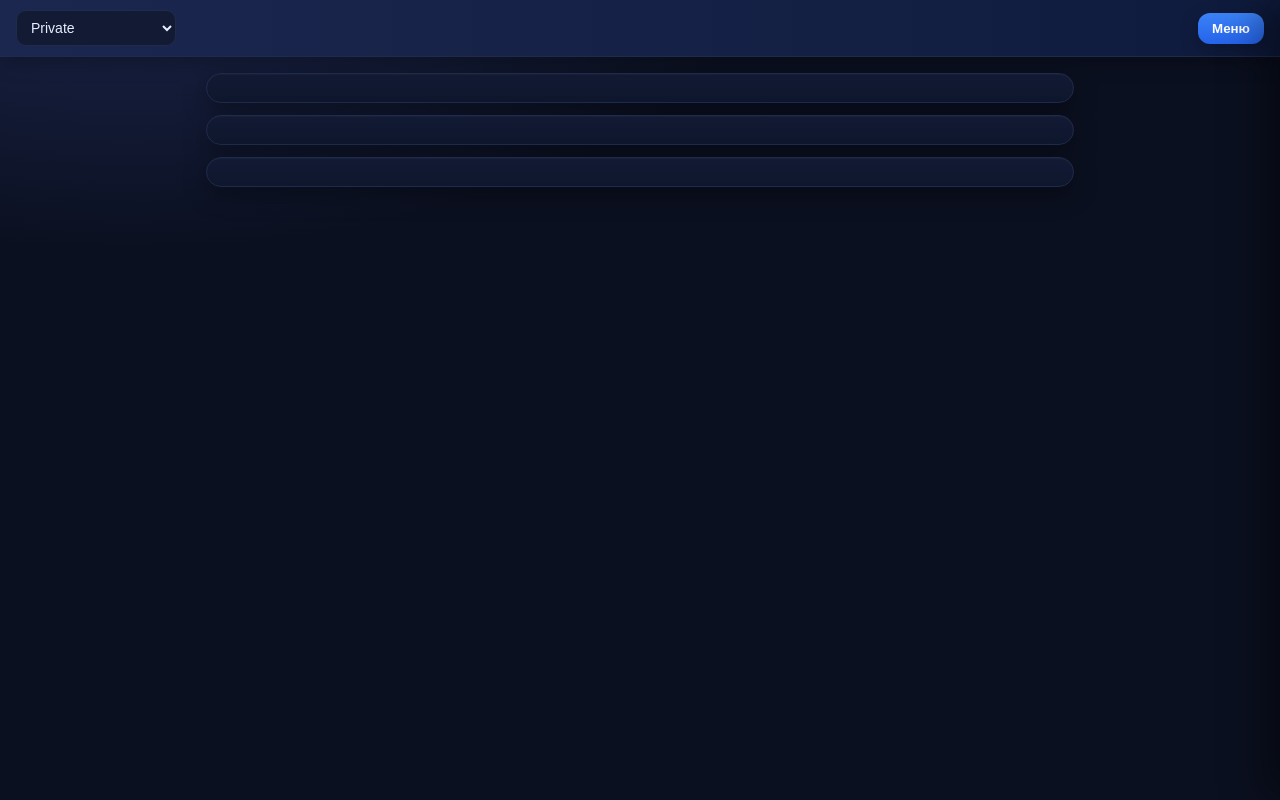
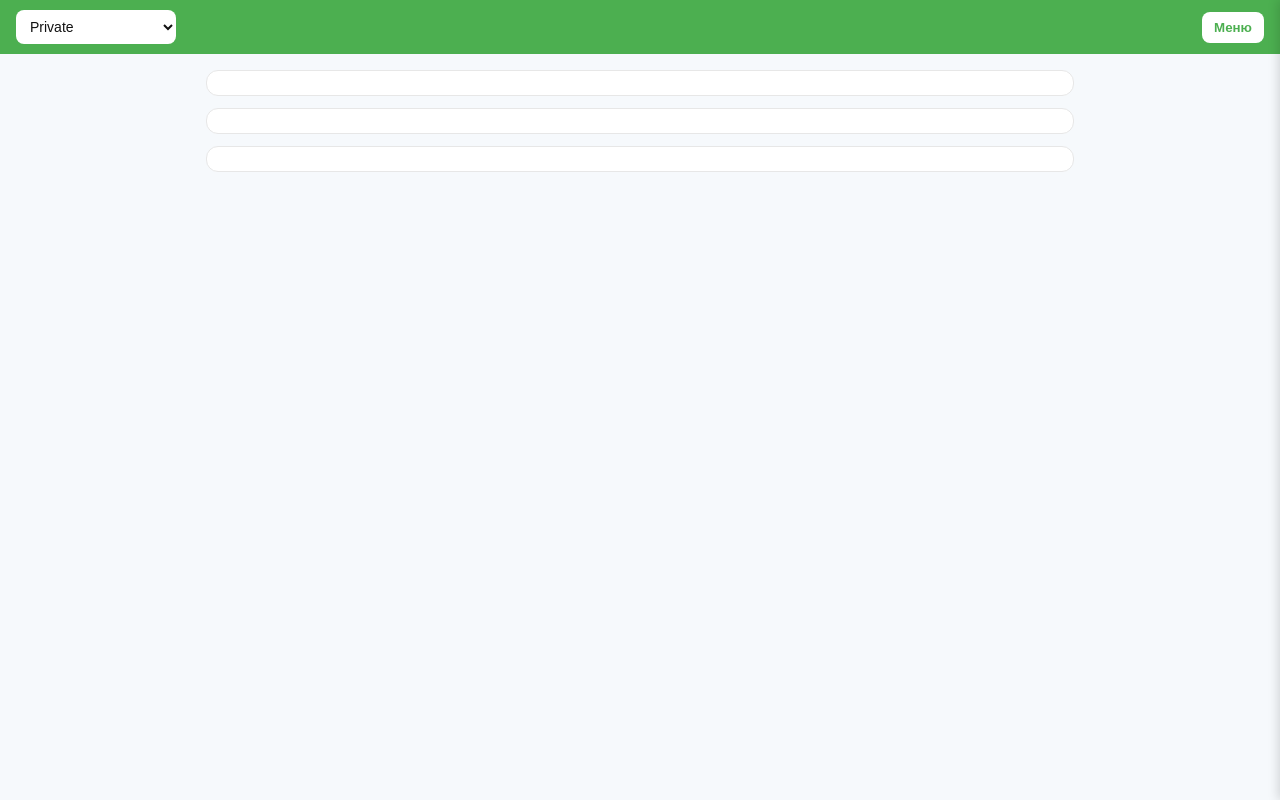
Before and after one commit to Dimash134/finance-miniapp, a Flask app: page /app in a window 1280 px wide. Run offline with Flask 3, Linux system fonts and the light colour scheme; data that the repository does not hold is empty; some libraries are stand-ins or nearby versions.

Commit message:
index.html

```diff
--- a/templates/index.html
+++ b/templates/index.html
@@ -6,171 +6,93 @@
 <meta name="viewport" content="width=device-width, initial-scale=1, maximum-scale=1, viewport-fit=cover">
 <script src="https://telegram.org/js/telegram-web-app.js"></script>
 <style>
-:root{
-  /* Палитра и тени */
-  --bg:#0b1020;          /* тёмный фон — чище контраст на телефонах */
-  --bg-2:#0f152a;
-  --card:#121a34;
-  --line:#1f2b4a;
-  --muted:#9fb0d0;
+  :root{ --green:#4caf50; --green-2:#2e7d32; --bg:#f6f9fc; --red:#d32f2f;
+         --card:#ffffff; --muted:#777; --line:#e7e7e7; --danger-bg:#ffebee; --danger-text:#b71c1c;}
+  *{box-sizing:border-box} html,body{height:100%}
+  body{margin:0; font-family:Arial, sans-serif; background:var(--bg);
+       padding-top:env(safe-area-inset-top); padding-bottom:env(safe-area-inset-bottom);}
+  .top-bar{position:sticky; top:0; z-index:100; display:flex; gap:12px; align-items:center; justify-content:space-between;
+           background:var(--green); color:#fff; padding:10px 16px;}
+  .branch-select{background:#fff; color:#111; border:0; border-radius:8px; padding:8px 10px; min-width:160px; font-size:14px;}
+  .menu-button{background:#fff; color:var(--green); border:0; border-radius:8px; padding:8px 12px; font-weight:700; cursor:pointer;}
 
-  --green:#22c55e;       /* успех */
-  --green-2:#16a34a;
-  --red:#ef4444;         /* ошибка */
-  --red-2:#dc2626;
-
-  --ink:#e6eeff;         /* базовый текст */
-  --ink-soft:#c9d6f3;
-
-  --ring:#3b82f6;        /* фокус */
-  --shadow: 0 8px 24px rgba(0,0,0,.35), 0 1px 0 rgba(255,255,255,.03) inset;
-  --shadow-soft: 0 6px 18px rgba(0,0,0,.25);
-}
-
-/* База */
-*{box-sizing:border-box}
-html,body{height:100%}
-body{
-  margin:0; background:radial-gradient(1200px 600px at 10% -10%, #1c2750 0%, #0b1020 55%) fixed;
-  color:var(--ink); font: 14px/1.45 system-ui, -apple-system, Segoe UI, Roboto, Arial, sans-serif;
-  -webkit-font-smoothing:antialiased; -moz-osx-font-smoothing:grayscale;
-  padding-top:env(safe-area-inset-top); padding-bottom:env(safe-area-inset-bottom);
-}
-
-/* Верхняя панель */
-.top-bar{
-  position:sticky; top:0; z-index:100;
-  display:flex; align-items:center; justify-content:space-between; gap:12px;
-  background:linear-gradient(90deg,#1c2750,#0f1b3d);
-  border-bottom:1px solid #1f2b4a; color:var(--ink);
-  padding:10px 16px; box-shadow:var(--shadow-soft);
-}
-.branch-select{
-  background:var(--card); color:var(--ink);
-  border:1px solid var(--line); border-radius:10px;
-  padding:8px 10px; min-width:160px; font-size:14px; outline:none;
-}
-.branch-select:focus{box-shadow:0 0 0 2px var(--ring); border-color:transparent}
-.menu-button{
-  background:linear-gradient(180deg,#3b82f6,#2563eb);
-  color:#fff; border:0; border-radius:12px; padding:8px 14px;
-  font-weight:700; cursor:pointer; box-shadow:var(--shadow-soft); transition:transform .08s ease;
-}
-.menu-button:active{transform:translateY(1px)}
-
-/* Боковое меню */
-.side-menu{
-  position:fixed; top:0; right:-280px; width:280px; height:100%;
-  background:linear-gradient(180deg,#0f152a,#0b1020); border-left:1px solid var(--line);
-  box-shadow:-16px 0 40px rgba(0,0,0,.45); padding:18px; transition:right .25s ease; z-index:1000;
-}
-.side-menu.open{right:0}
-.side-menu h3{margin:0 0 8px; color:var(--ink); font-size:16px}
-.side-menu button{
-  display:block; width:100%; margin:10px 0; padding:12px; font-size:15px;
-  background:var(--card); color:var(--ink); border:1px solid var(--line); border-radius:12px; cursor:pointer;
-}
-.side-menu button:hover{border-color:#2b3b68}
-.overlay{position:fixed; inset:0; background:rgba(7,10,18,.5); opacity:0; pointer-events:none; transition:opacity .2s; z-index:900}
+  .side-menu{position:fixed; top:0; right:-270px; width:270px; height:100%; background:#fff; box-shadow:-2px 0 10px rgba(0,0,0,.15);
+             padding:18px; transition:right .25s ease; z-index:1000;}
+  .side-menu.open{right:0} .side-menu h3{margin:0 0 10px}
+  .side-menu button{display:block; width:100%; margin:8px 0; padding:12px; font-size:16px; background:#f2f2f2; border:none; border-radius:10px; cursor:pointer}
+  .overlay{position:fixed; inset:0; background:rgba(0,0,0,.1); opacity:0; pointer-events:none; transition:opacity .2s; z-index:900}
   .overlay.show{opacity:1; pointer-events:auto}
 
-/* Контейнер */
   .container{padding:16px; max-width:900px; margin:0 auto}
 
-/* Карточки (главная + отчёты) */
-.dash-block{
-  background:linear-gradient(180deg,#121a34,#0f172e);
-  border:1px solid var(--line); border-radius:16px; padding:14px; margin-bottom:12px;
-  box-shadow:var(--shadow);
-}
+  /* Главная — три блока вертикально без заголовков */
+  .dash-block{background:#fff; border:1px solid var(--line); border-radius:12px; padding:12px 14px; margin-bottom:12px;}
   .dash-block table{width:100%; border-collapse:collapse}
-.dash-block td{padding:10px 8px; border-bottom:1px dashed #233257; font-size:15px; color:var(--ink)}
+  .dash-block td{padding:8px 6px; border-bottom:1px solid #eee; font-size:15px}
   .dash-block tr:last-child td{border-bottom:none}
 
-/* Вкладки и контролы */
-.tabs{display:flex; gap:8px; justify-content:center; margin:16px 0 10px; flex-wrap:wrap}
-.tab{
-  padding:8px 14px; border-radius:999px; cursor:pointer; font-weight:700;
-  background:rgba(255,255,255,.06); color:var(--ink); border:1px solid transparent;
-}
-.tab.active{background:rgba(59,130,246,.2); border-color:#3b82f6}
-.controls{display:flex; gap:8px; justify-content:center; flex-wrap:wrap; margin-bottom:10px}
-.controls input, .controls button, .controls select{
-  padding:10px 12px; border-radius:10px; border:1px solid var(--line); font-size:14px;
-  background:var(--card); color:var(--ink); min-height:42px; outline:none;
-}
-.controls input:focus, .controls select:focus{box-shadow:0 0 0 2px var(--ring); border-color:transparent}
-.controls button{cursor:pointer; background:linear-gradient(180deg,#3b82f6,#2563eb); border:0; color:#fff}
+  /* Таблицы/контролы ДДС и прочего */
+  .tabs{display:flex; gap:8px; justify-content:center; margin:14px 0 8px; flex-wrap:wrap}
+  .tab{padding:8px 14px; background:#e0e0e0; border-radius:18px; cursor:pointer; font-weight:700}
+  .tab.active{background:var(--green); color:#fff}
+  .controls{display:flex; gap:8px; justify-content:center; flex-wrap:wrap; margin-bottom:8px}
+  .controls input, .controls button, .controls select{padding:10px 12px; border-radius:8px; border:1px solid #ddd; font-size:14px; background:#fff; min-height:40px;}
+  .period-label{text-align:center; font-weight:800; margin:10px 0; color:#111}
 
-/* KPI — компактные карточки */
-.kpis{display:grid; grid-template-columns:repeat(3,1fr); gap:12px; max-width:720px; margin:0 auto 12px}
-.kpi{
-  background:linear-gradient(180deg,#121a34,#0f172e);
-  border:1px solid var(--line); border-radius:16px; padding:14px; text-align:center; box-shadow:var(--shadow);
-}
-.kpi .label{font-size:12px; color:var(--ink-soft); margin-bottom:6px; letter-spacing:.2px}
-.kpi .value{font-size:20px; font-weight:800}
-.kpi.income .value{color:var(--green)}
-.kpi.expense .value{color:var(--red)}
-.kpi.net .value{color:#60a5fa}
+  /* KPI — старый дизайн */
+  .kpis{display:grid; grid-template-columns:repeat(3,1fr); gap:10px; max-width:720px; margin:0 auto 10px}
+  .kpi{background:var(--card); border:1px solid var(--line); border-radius:12px; padding:12px; text-align:center}
+  .kpi .label{font-size:12px; color:var(--muted); margin-bottom:4px}
+  .kpi .value{font-size:18px; font-weight:800}
+  .kpi.income .value{color:var(--green-2)} .kpi.expense .value{color:var(--red)} .kpi.net .value{color:#0f3d62}
 
-/* Таблицы данных */
-table{width:100%; border-collapse:separate; border-spacing:0; background:var(--card);
-       border:1px solid var(--line); border-radius:16px; overflow:hidden; box-shadow:var(--shadow)}
-td{padding:12px 14px; border-bottom:1px solid #1c294b; font-size:15px; color:var(--ink)}
+  table{width:100%; border-collapse:collapse; background:#fff; border:1px solid var(--line); border-radius:12px; overflow:hidden}
+  td{padding:10px 12px; border-bottom:1px solid var(--line); font-size:15px}
   tr:last-child td{border-bottom:none}
-tr:hover td{background:#0f172e}
-tr.positive td:nth-child(2){color:var(--green)}
-tr.negative td:nth-child(2){color:var(--red)}
-tr.total td{font-weight:900; background:#0f172e; border-top:2px solid #24335a}
+  tr.positive td:nth-child(2){color:var(--green-2); font-weight:800}
+  tr.negative td:nth-child(2){color:var(--red); font-weight:800}
+  tr.total td{font-weight:900; background:#fafafa; border-top:2px solid var(--line)}
 
-/* Платёжный календарь */
-#pk-header{border:0; background:transparent; border-collapse:separate; border-spacing:0 10px}
-#pk-header td{background:var(--card); border:1px solid var(--line); padding:12px 14px; font-size:15px; font-weight:700; border-radius:12px; box-shadow:var(--shadow-soft)}
-#pk-table{border:0; background:transparent; border-collapse:separate; border-spacing:0 10px;}
-#pk-table td{background:var(--card); border:1px solid var(--line); padding:12px 14px; font-size:15px; border-radius:12px; box-shadow:var(--shadow-soft)}
-.pk-pos{color:var(--green); font-weight:700}
+  /* Платёжный календарь — карточки */
+  #pk-header{border:0; background:transparent; border-collapse:separate; border-spacing:0 8px}
+  #pk-header td{background:#fff; border:1px solid var(--line); padding:12px 14px; font-size:15px; font-weight:700;}
+  #pk-header td:first-child{border-top-left-radius:10px;border-bottom-left-radius:10px}
+  #pk-header td:last-child{border-top-right-radius:10px;border-bottom-right-radius:10px; text-align:right}
+
+  #pk-table{border:0; background:transparent; border-collapse:separate; border-spacing:0 8px;}
+  #pk-table td{background:#fff; border:1px solid var(--line); padding:12px 14px; font-size:15px;}
+  #pk-table td:first-child{border-top-left-radius:10px;border-bottom-left-radius:10px}
+  #pk-table td:last-child{border-top-right-radius:10px;border-bottom-right-radius:10px}
+
+  .pk-pos{color:var(--green-2); font-weight:700}
   .pk-neg{color:var(--red); font-weight:700}
-.pk-bad{background:rgba(239,68,68,.12) !important; color:#fecaca; font-weight:800; border-color:#7f1d1d !important}
+  .pk-bad{background:var(--danger-bg) !important; color:var(--danger-text); font-weight:800}
   .pk-inout{display:flex; flex-direction:column; gap:6px; align-items:center; justify-content:center;}
-.pk-inout .pk-income{ color:var(--green); font-weight:800; line-height:1; }
-.pk-inout .pk-expense{ color:var(--red);   font-weight:800; line-height:1; }
+  .pk-inout .pk-income{ color:var(--green-2); font-weight:800; line-height:1; }
+  .pk-inout .pk-expense{ color:var(--red);     font-weight:800; line-height:1; }
 
-/* Отчёты */
-.report-file{
-  display:flex; align-items:center; gap:10px;
-  padding:10px 12px; border:1px solid var(--line); border-radius:10px;
-  background:#0f172e; color:var(--ink); margin:6px 0;
-}
-.report-file a{flex:1; text-decoration:none; color:#93c5fd}
-.rep-chk{ display:none; }
-.rep-chk.show{ display:inline-block; }
+  /* Отчёты (PDF) */
+  .report-file{display:flex; gap:10px; align-items:center; padding:8px 10px; border:1px solid var(--line); border-radius:8px; background:#fafafa; margin:6px 0;}
+  .report-file a{flex:1; text-decoration:none; color:#0f3d62;}
 
   /* Модалка «Расшифровка» */
-.modal{position:fixed; inset:0; background:rgba(4,6,12,.65); display:none; align-items:center; justify-content:center; z-index:1200}
+  .modal{position:fixed; inset:0; background:rgba(0,0,0,.2); display:none; align-items:center; justify-content:center; z-index:1200}
   .modal.show{display:flex}
-.modal-body{
-  width:min(96vw,720px);
-  max-height:calc(100vh - 24px - env(safe-area-inset-top) - env(safe-area-inset-bottom));
-  overflow:auto; background:linear-gradient(180deg,#111935,#0c132a);
-  border:1px solid #233257; border-radius:16px; padding:12px; box-shadow:var(--shadow);
-}
+  .modal-body{width:min(96vw,640px); max-height:calc(100vh - 24px - env(safe-area-inset-top) - env(safe-area-inset-bottom));
+              overflow:auto; background:#fff; border-radius:12px; padding:12px}
   .bd-head{display:flex; gap:8px; align-items:center; margin-bottom:8px; flex-wrap:wrap}
-.bd-head input{padding:10px 12px; border:1px solid var(--line); border-radius:10px; flex:1 1 240px; min-width:0; background:#0f172e; color:var(--ink)}
-.bd-head input:focus{box-shadow:0 0 0 2px var(--ring); border-color:transparent}
-.row{border-bottom:1px solid #1c294b; padding:12px 6px; cursor:pointer}
+  .bd-head input{padding:8px; border:1px solid #ddd; border-radius:8px; flex:1 1 220px; min-width:0}
+  .row{border-bottom:1px solid #eee; padding:10px 6px; cursor:pointer}
   .top{display:flex; justify-content:space-between; gap:8px; font-weight:600}
-.bottom{margin-top:6px; font-size:14px; color:var(--ink-soft); display:none}
+  .bottom{margin-top:6px; font-size:14px; color:#444; display:none}
   .row.open .bottom{display:block}
   .amount{white-space:nowrap}
-.amt-pos{color:var(--green); font-weight:800}
-.amt-neg{color:var(--red);   font-weight:800}
+  .amt-pos{color:var(--green-2); font-weight:800} .amt-neg{color:var(--red); font-weight:800}
 
-/* Адаптив */
   @media (max-width:560px){
     .container{padding:12px}
-  .kpis{grid-template-columns:1fr; gap:10px}
-  .kpi .value{font-size:18px}
+    .kpis{grid-template-columns:1fr; gap:8px}
+    .kpi .value{font-size:16px}
     td:first-child{max-width:70vw; word-break:break-word}
   }
 </style>
```
Lines whose indentation alone changed are shown as unchanged.
